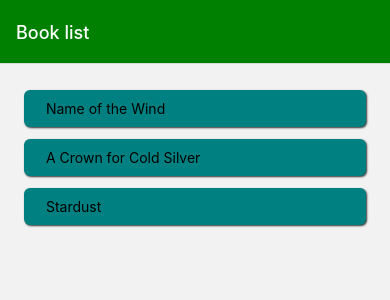
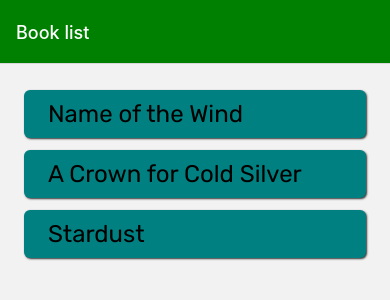
Before and after one commit to Paul2071/reviewapp, a React Native app: screen /Home in a window 390 px wide. Shown: the top 300 px of the page. Built offline with nearby package versions, Linux system fonts and the light colour scheme.

Commit message:
noticed rubik text not applied to either screen, fixed that by invoking the correct global stylesheet

```diff
--- a/App.js
+++ b/App.js
@@ -13,7 +13,8 @@
 export default function App() {
   const [loaded] = useFonts({
     rubik: require("./assets/fonts/Rubik-Regular.ttf"),
-    rubiksemibold: require ("./assets/fonts/Rubik-SemiBold.ttf")
+    rubiksemibold: require ("./assets/fonts/Rubik-SemiBold.ttf"),
+    rubikbold: require ("./assets/fonts/Rubik-Bold.ttf")
   })
 
   if (!loaded) {
--- a/components/mainCard.js
+++ b/components/mainCard.js
@@ -24,6 +24,6 @@
     },
     cardContent: {
        marginHorizontal: 18,
-        marginVertical: 10,
+       marginVertical: 10,
     }
 })
--- a/globalstyles/global.js
+++ b/globalstyles/global.js
@@ -6,9 +6,9 @@
         padding: 20,
     },
     titletext: {
-        fontFamily: 'rubiksemibold',
+        fontFamily: "rubik",
         fontSize: 24,
-        color: 'red'
+        color: 'black'
     },
     paragraphText: {
         marginVertical: 8,
--- a/pages/home.js
+++ b/pages/home.js
@@ -19,7 +19,7 @@
                 renderItem={( {item} ) => (
                 <TouchableOpacity onPress={() => navigation.navigate("Review", item)}>
                  <MainCard>
-                    <Text> {item.title} </Text>
+                    <Text style={globalStyles.titletext}> {item.title} </Text>
                  </MainCard>
                 </TouchableOpacity> )}
 
--- a/pages/reviewDetails.js
+++ b/pages/reviewDetails.js
@@ -8,13 +8,15 @@
 
     return (
         <View style={globalStyles.maincontainer}>
-        <MainCard>
-            <Text>{ title }</Text>
+
+        <MainCard >
+            <Text style={globalStyles.titletext}>{ title }</Text>
 
             <Text>{ body }</Text>
 
             <Text>{ rating }</Text>
         </MainCard>
+
             <Button
             title="Go to Home"
             onPress={() => navigation.navigate("Home")}
```
